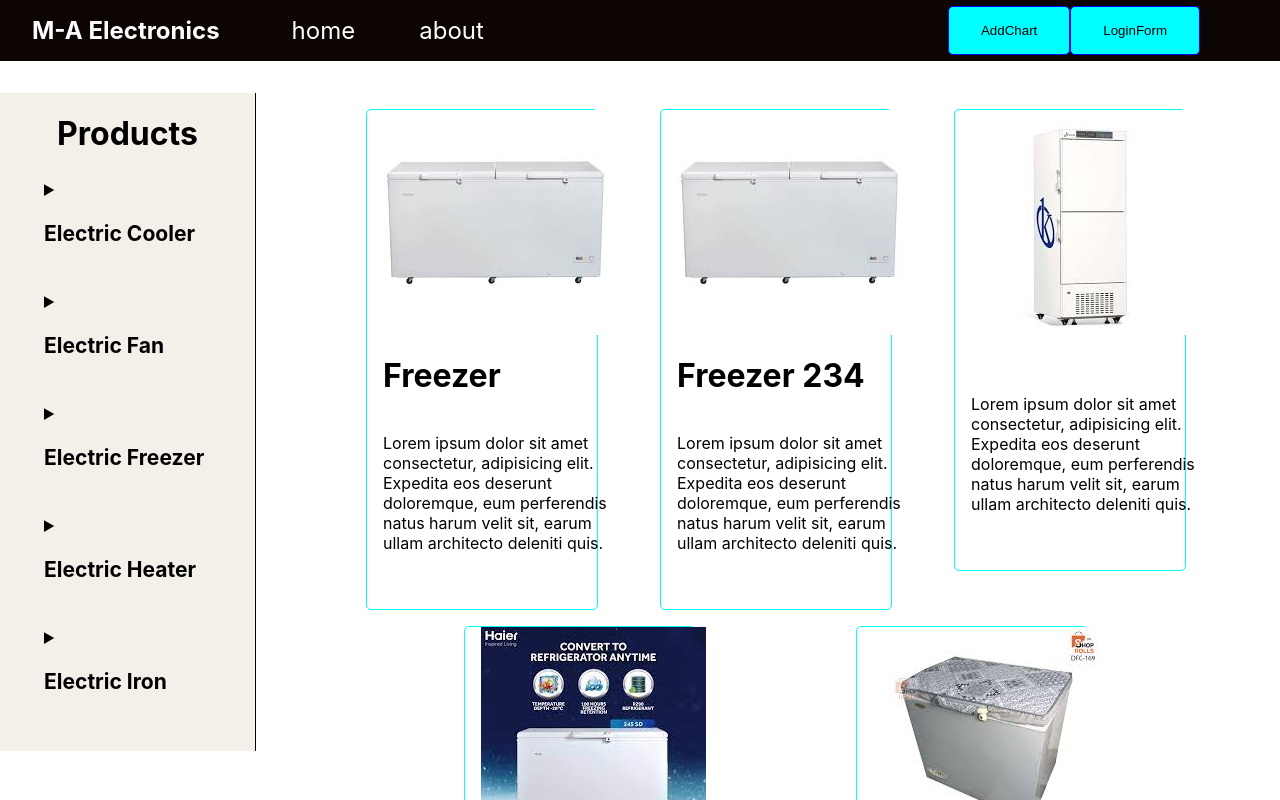
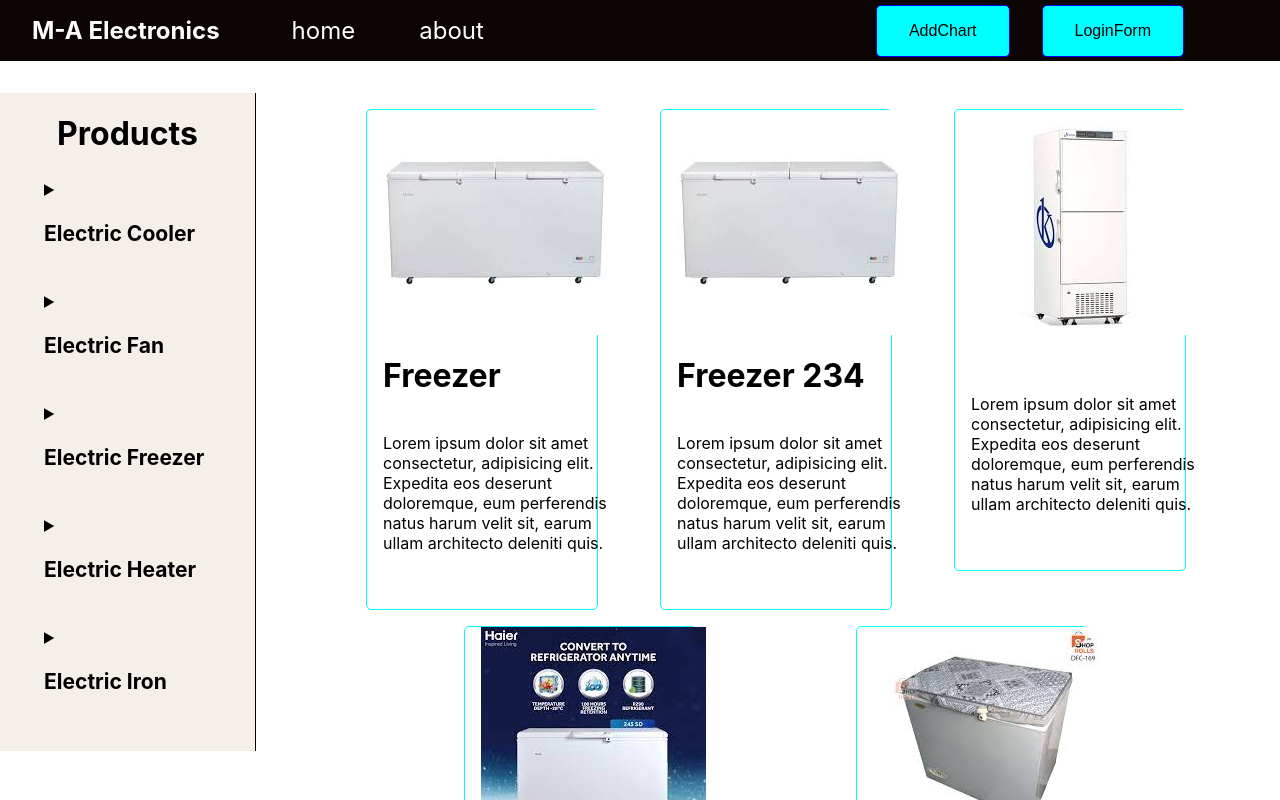
Before and after one commit to ManzoorAhmad1/Electric_Products, a React (Create React App) app: page /PelFreezer in a window 1280 px wide. Shown: the top 800 px of the page. Built offline with nearby package versions, Linux system fonts and the light colour scheme.

Commit message:
add style

```diff
--- a/src/Component/Navbar/Navbar.module.css
+++ b/src/Component/Navbar/Navbar.module.css
@@ -27,6 +27,8 @@
     padding: 1rem 2rem;
     border: 1px solid blue;
     border-radius: 5px;
+    margin: 0 1rem;
+    font-size: 1rem;
 }
 
 .button button:hover {
```
